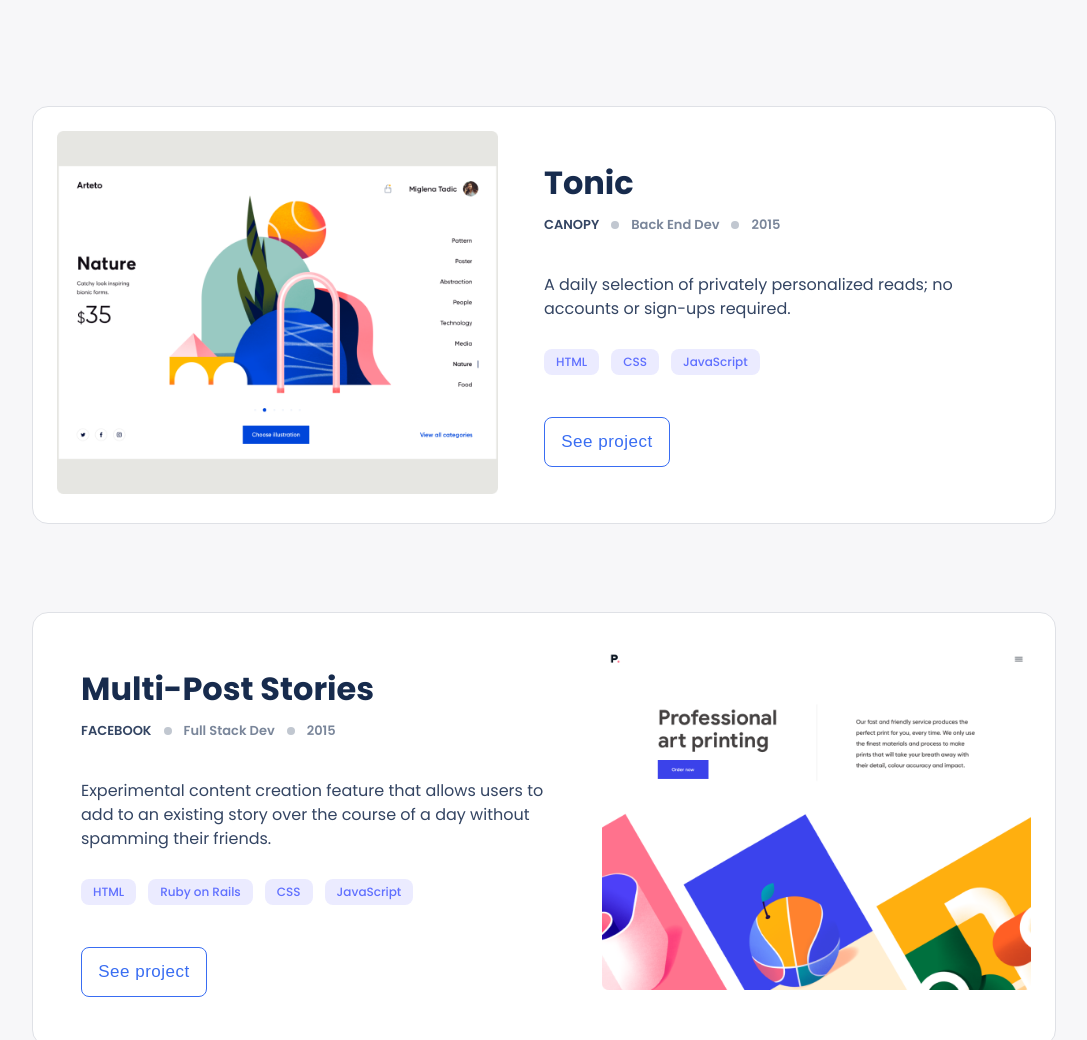
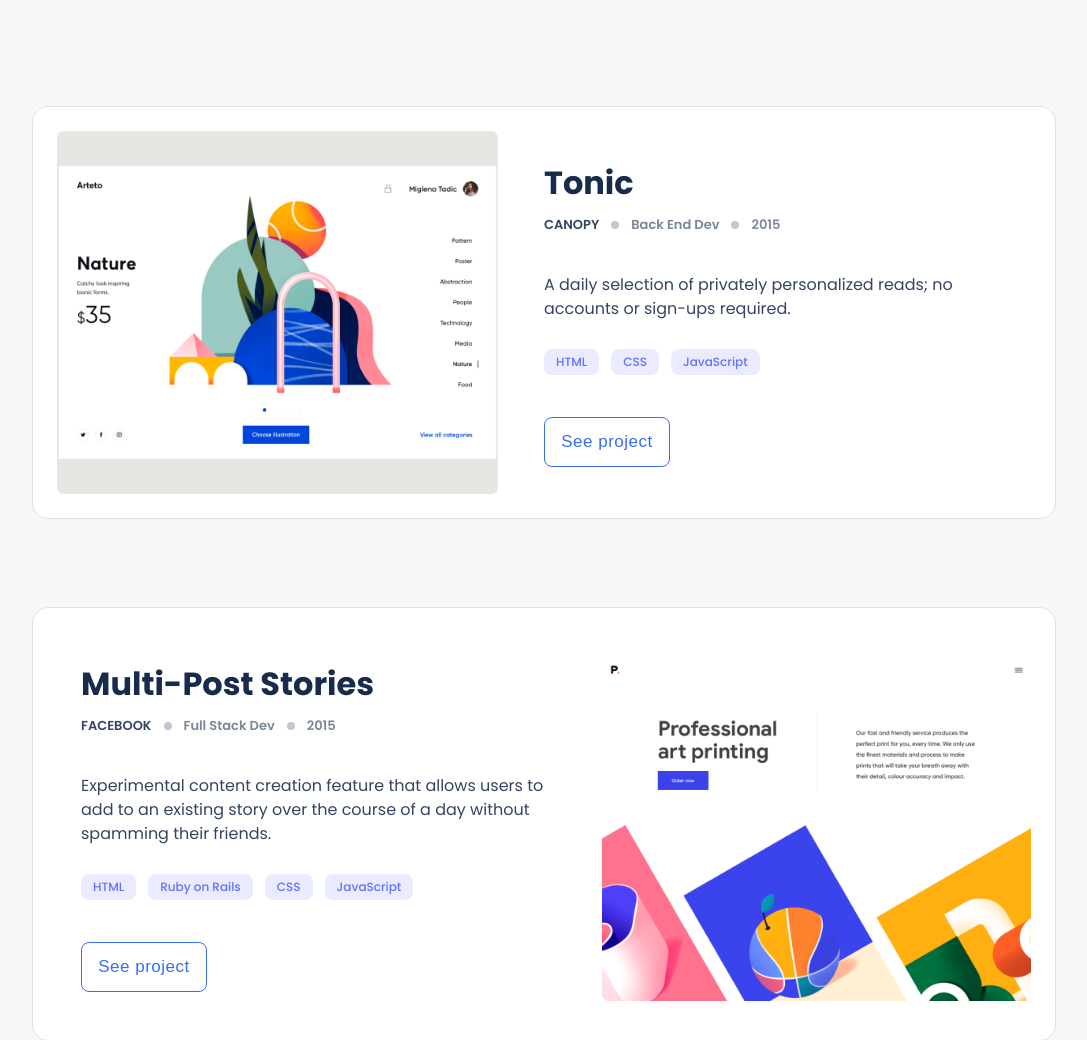
Before and after one commit to seperalta22/Portfolio, a website: page index.html in a window 1280 px wide. Shown: the part 940-1980 px from the top of the page, without its empty margins (96-1183 px from the left). Drawn offline with Linux system fonts and the light colour scheme.

Commit message:
Update readme and styles

```diff
--- a/css/style.css
+++ b/css/style.css
@@ -590,6 +590,12 @@
     width: 54.4rem;
   }
 
+  .img-container {
+    display: flex;
+    justify-content: center;
+    align-items: center;
+  }
+
   .works__card--text {
     display: flex;
     flex-direction: column;
```
Also changed, not shown: README.md.
